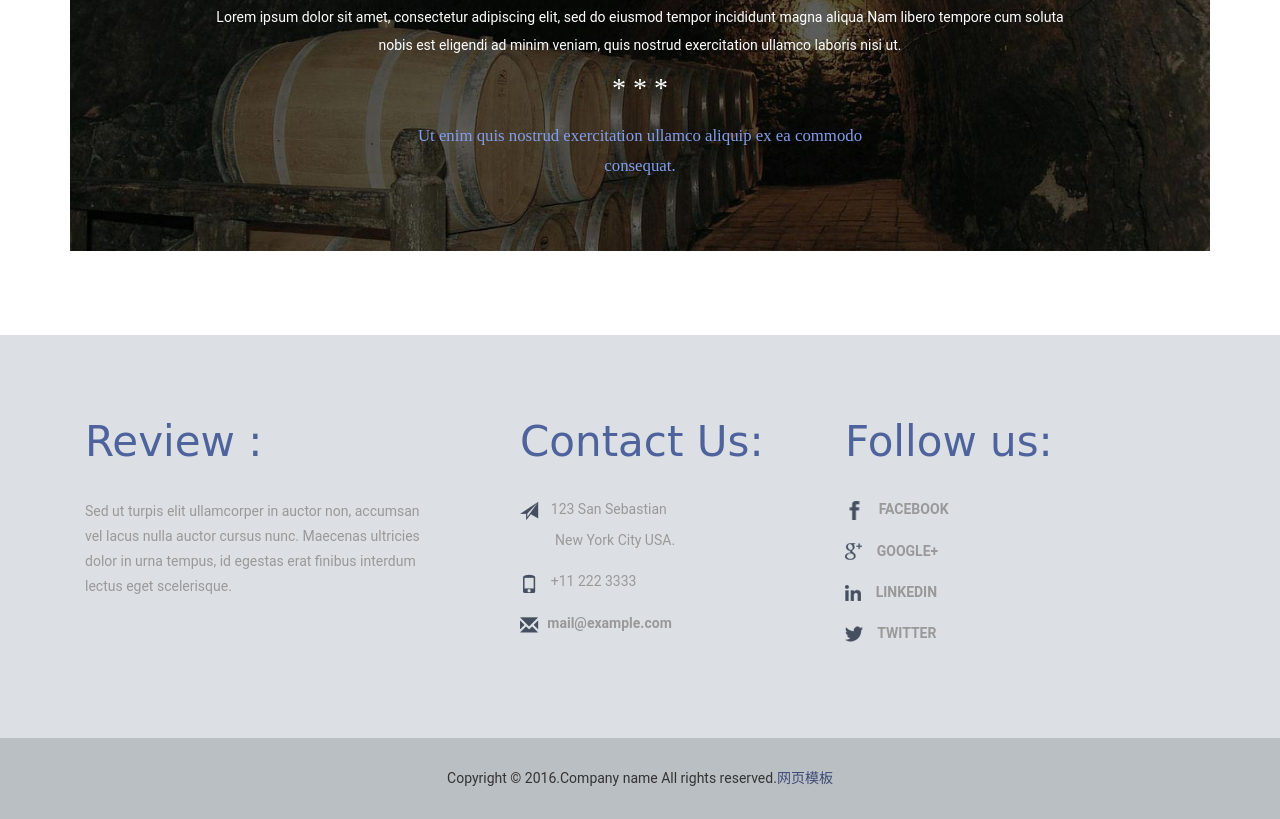
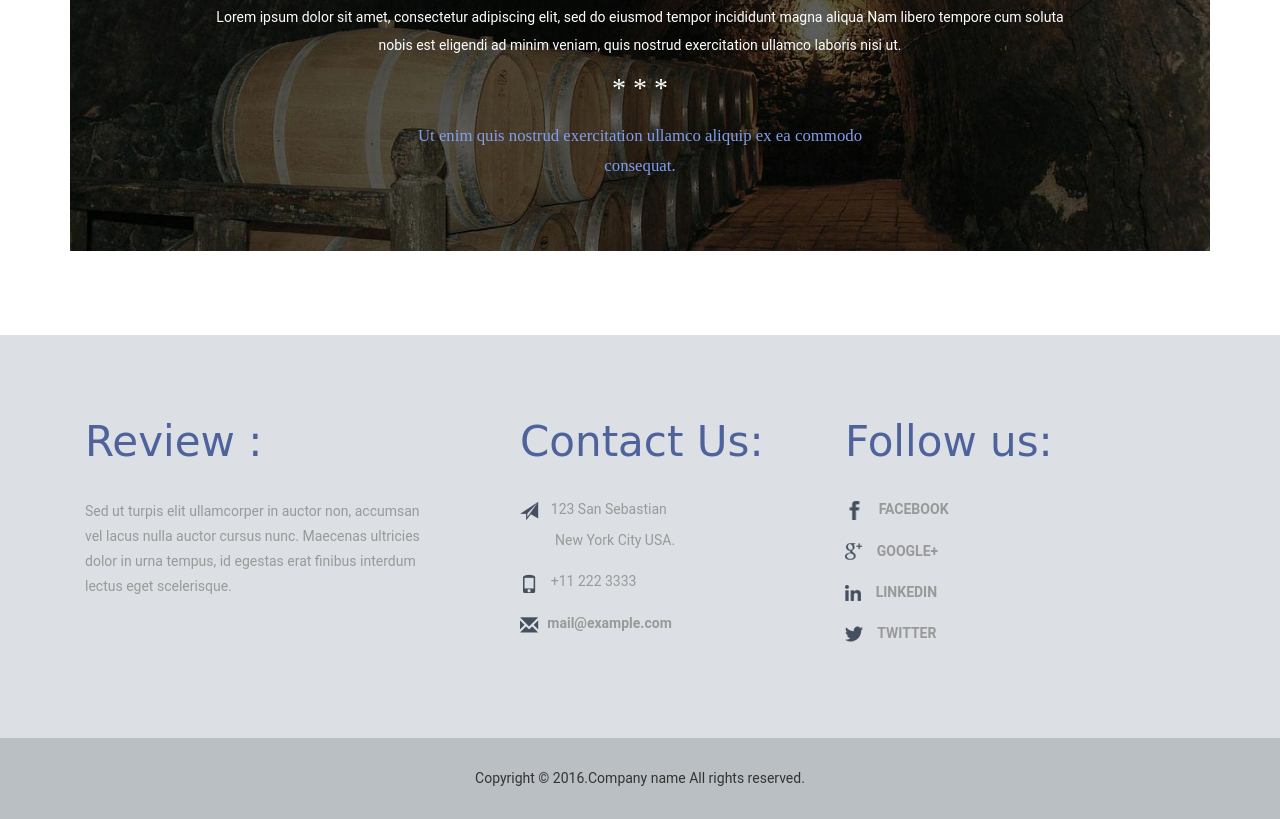
Before and after one commit to yangyunen/website, a plain HTML site: page about.html in a window 1280 px wide. Shown: the part 1362-2181 px from the top of the page. Drawn offline with Linux system fonts and the light colour scheme; a web font is replaced by a local one.

Commit message:
删除剩余页面的页脚网页模版链接

```diff
--- a/about.html
+++ b/about.html
@@ -179,7 +179,7 @@ NProgress.start();
 		<!--copy-right-->
 		<div class="copy-right">
 			<div class="container">
-				<p class="wow bounceIn animated" data-wow-delay=".5s">Copyright &copy; 2016.Company name All rights reserved.<a target="_blank" href="http://sc.chinaz.com/moban/">&#x7F51;&#x9875;&#x6A21;&#x677F;</a></p>
+				<p class="wow bounceIn animated" data-wow-delay=".5s">Copyright &copy; 2016.Company name All rights reserved.</p>
 			</div>
 		</div>
 		<!--//copy-right-->
```
Also changed, not shown: contact.html (+1 -1 lines), single.html (+1 -1 lines), typo.html (+1 -1 lines).
